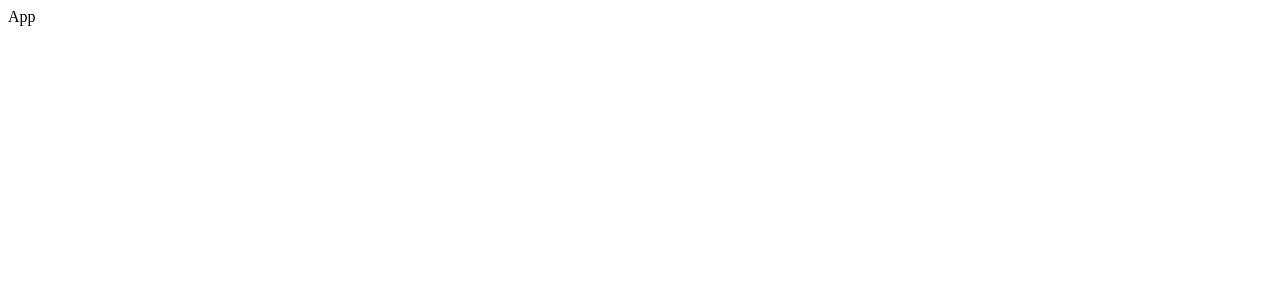
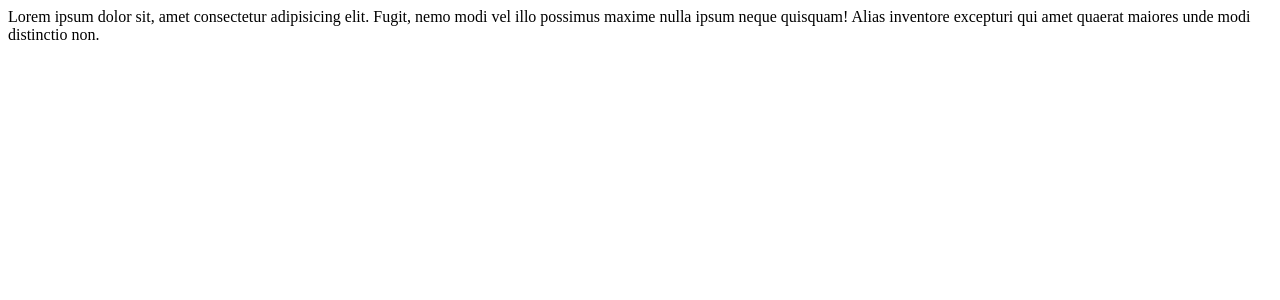
Before and after one commit to ilse31/react-scratch-boilerplate, a React app: page / in a window 1280 px wide. Shown: the top 300 px of the page. Built offline with nearby package versions, Linux system fonts and the light colour scheme.

Commit message:
add rule css and scss

```diff
--- a/src/App.tsx
+++ b/src/App.tsx
@@ -1,11 +1,14 @@
-import React from 'react'
-
-type Props = {}
+import React from "react";
+type Props = {};
 
 const App = (props: Props) => {
   return (
-    <div>App</div>
-  )
-}
+    <div>
+      Lorem ipsum dolor sit, amet consectetur adipisicing elit. Fugit, nemo modi
+      vel illo possimus maxime nulla ipsum neque quisquam! Alias inventore
+      excepturi qui amet quaerat maiores unde modi distinctio non.
+    </div>
+  );
+};
 
-export default App
+export default App;
--- a/src/index.tsx
+++ b/src/index.tsx
@@ -1,5 +1,3 @@
-import React from "react";
-import ReactDOM from "react-dom";
 import App from "./App";
 import { createRoot } from "react-dom/client";
 
--- a/webpack.config.ts
+++ b/webpack.config.ts
@@ -61,6 +61,10 @@ const config = (): Configuration => {
             },
           ],
         },
+        {
+          test: /\.css$/i,
+          use: [MiniCssExtractPlugin.loader, "css-loader"],
+        },
       ],
     },
     resolve: {
```
Also changed, not shown: package.json (+10 -1 lines), src/App.css (added), 1 other file (tests, documents, lock files or other folders).
